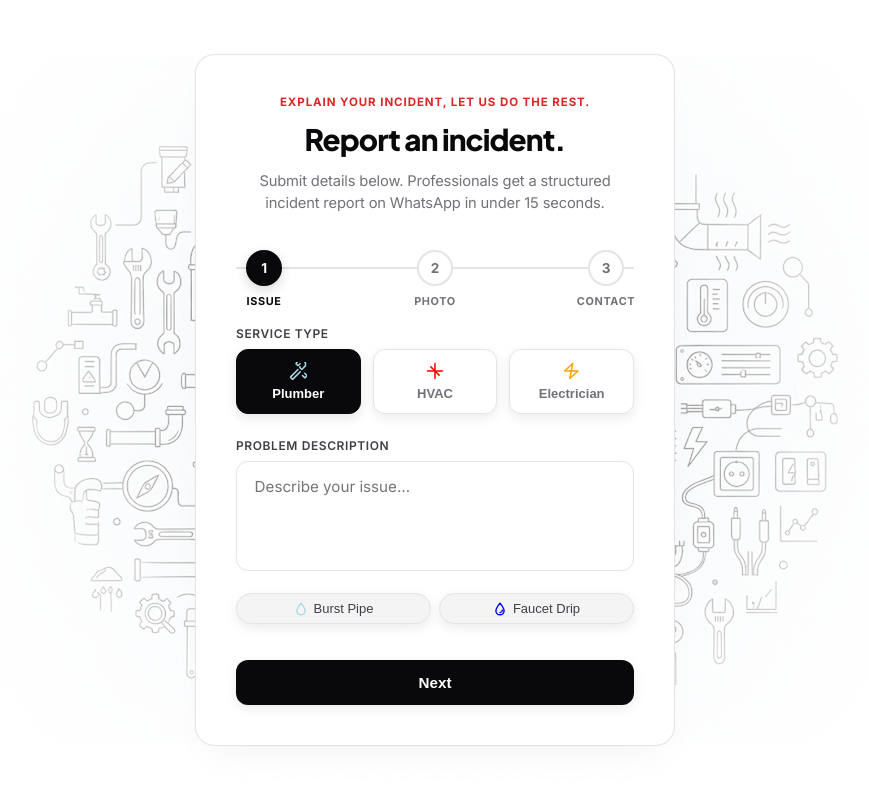
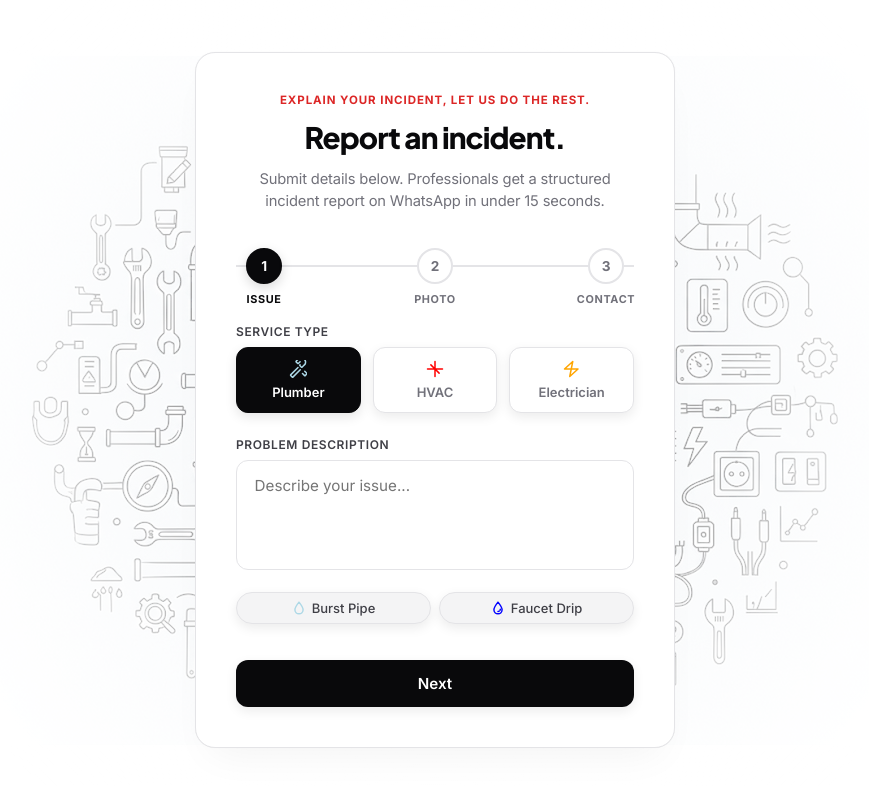
Before and after one commit to Mirnes420/plumber-frontend, a website: page public/index.html in a window 1280 px wide. Shown: the whole page, without its empty margins (205-1074 px from the left). Drawn offline with Linux system fonts and the light colour scheme.

Commit message:
new font

```diff
--- a/public/style.css
+++ b/public/style.css
@@ -20,6 +20,7 @@
     box-sizing: border-box;
     margin: 0;
     padding: 0;
+    font-family: 'Inter', -apple-system, BlinkMacSystemFont, sans-serif;
 }
 
 
```
